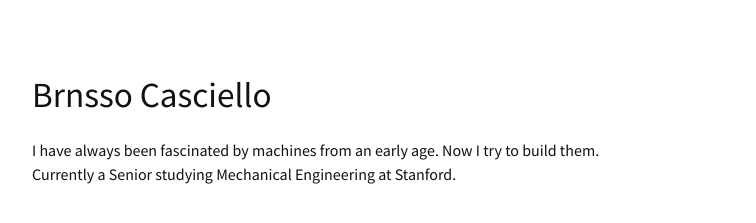
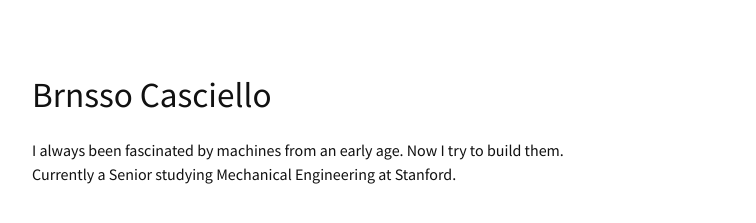
Before and after one commit to brenofcs/portfolio, an Astro site: page / in a window 1280 px wide. Shown: the top 223 px of the page, without its empty margins (8-764 px from the left). Built offline with nearby package versions, Linux system fonts and the light colour scheme; Astro itself is replaced by a stand-in of ours.

Commit message:
Update Hydra Strike formatting

```diff
--- a/src/components/Welcome.astro
+++ b/src/components/Welcome.astro
@@ -14,7 +14,7 @@ import astroLogo from '../assets/astro.svg';
 		<section id="hero">
 			<h1>Brnsso Casciello</h1>
 			<p class="intro">
-				I have always been fascinated by machines from an early age. Now I try to build them.<br />
+				I always been fascinated by machines from an early age. Now I try to build them.<br />
 				Currently a Senior studying Mechanical Engineering at Stanford.
 			</p>
 		</section>
```
